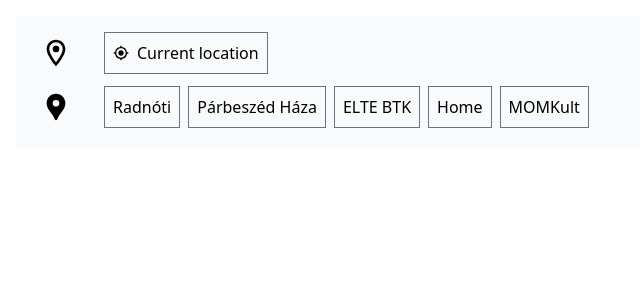
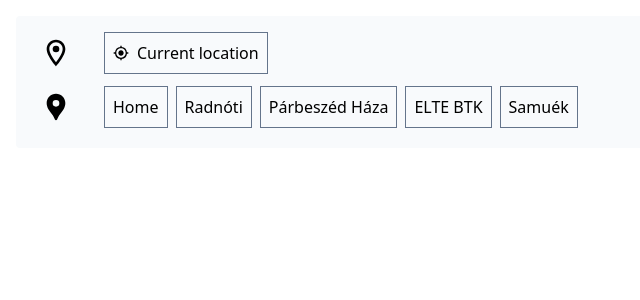
Before and after one commit to bartaldavid/bkk-react, a React (Vite) app: page / in a window 1280 px wide. Shown: the top 300 px of the page, without its empty margins (0-640 px from the left). Built offline with nearby package versions, Linux system fonts and the light colour scheme.

Commit message:
addresses updated

```diff
--- a/src/App.tsx
+++ b/src/App.tsx
@@ -44,6 +44,7 @@ function App() {
   function getData(destinationCoordinates: string): void {
     setLoading(true);
     const params = { ...tripParams, ["toPlace"]: destinationCoordinates };
+    // TODO custom hook?
     fetch(
       // TODO find a better solution to this type issue
       tripUrl + new URLSearchParams(params as any).toString()
--- a/src/data/addresses.ts
+++ b/src/data/addresses.ts
@@ -1,4 +1,8 @@
 const addresses = [
+  {
+    label: "Home",
+    coordinates: "47.45274985878205,19.183336490556123",
+  },
   {
     label: "Radnóti",
     coordinates: "47.506569,19.089396",
@@ -12,12 +16,8 @@ const addresses = [
     coordinates: "47.493322,19.060746",
   },
   {
-    label: "Home",
-    coordinates: "47.45274985878205,19.183336490556123",
-  },
-  {
-    label: "MOMKult",
-    coordinates: "47.49021136525273,19.018491865474658",
+    label: "Samuék",
+    coordinates: "47.48312876260617,19.04099569659337",
   },
 ];
 
```
